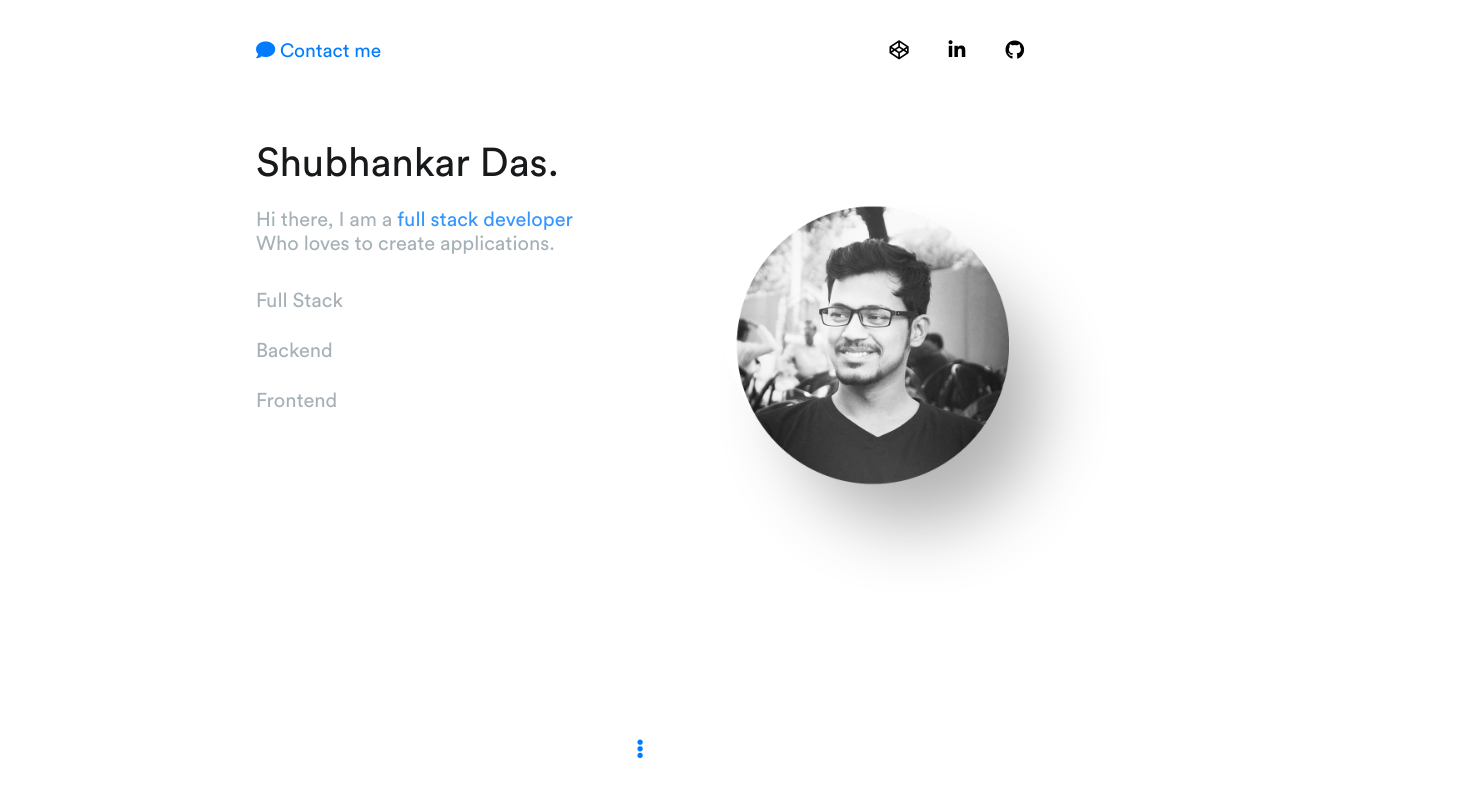
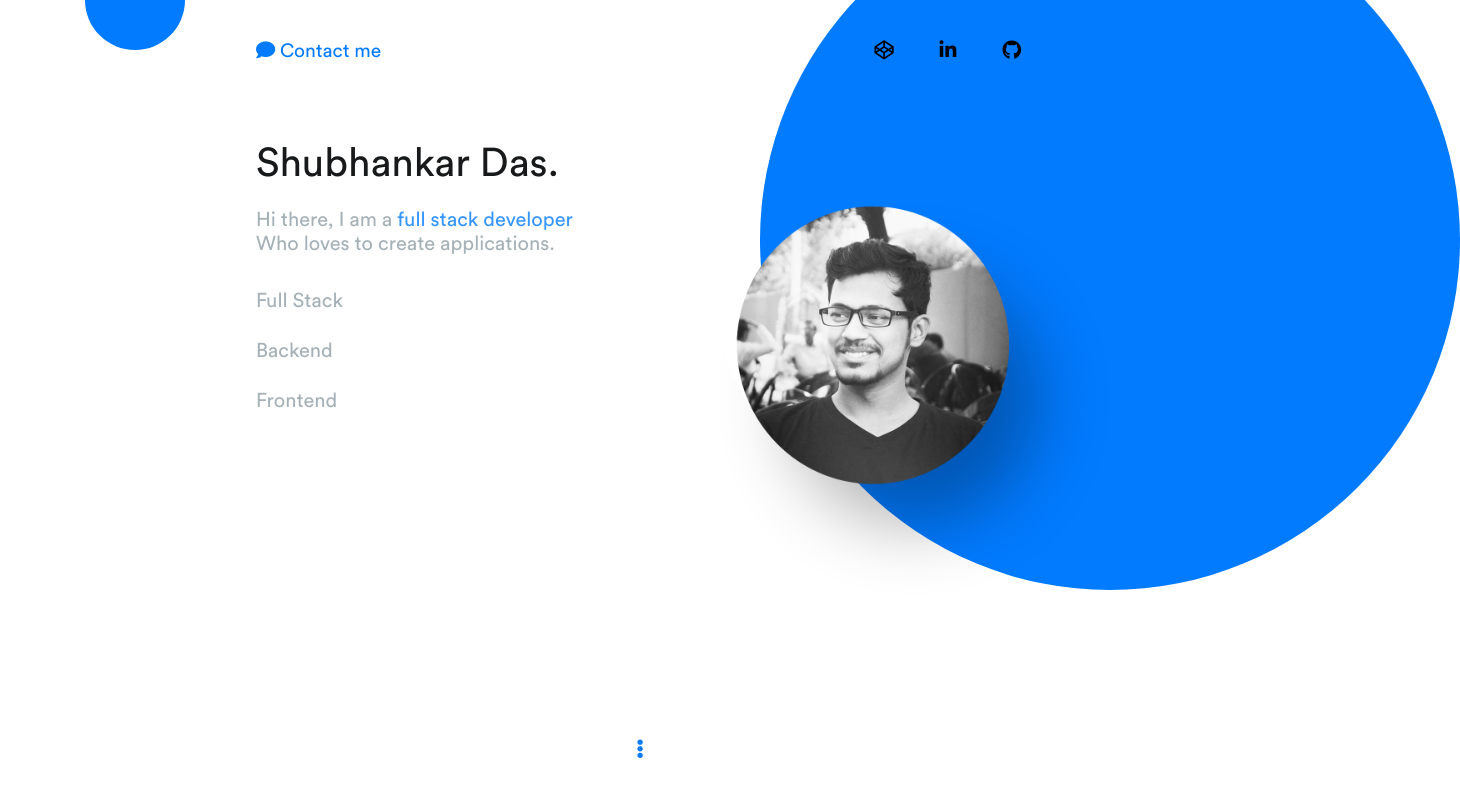
Before and after one commit to ShubhankarDas/profile, an Angular app: page / in a window 1280 px wide. Shown: the top 800 px of the page, 1460 px wide, since content can reach past the window. Built offline with nearby package versions, Linux system fonts and the light colour scheme.

Commit message:
before animation

```diff
--- a/src/app/app.component.html
+++ b/src/app/app.component.html
@@ -1,4 +1 @@
-<header></header>
-<landing></landing>
-<skills></skills>
-<work-list></work-list>
+<router-outlet></router-outlet>
--- a/src/app/header/header.component.scss
+++ b/src/app/header/header.component.scss
@@ -26,6 +26,10 @@
   margin-left: 40px;
 }
 
+.navIcons a i{
+  padding: 3px;
+}
+
 .contactMe a {
   color: $accent-blue;
   text-decoration: none;
@@ -33,5 +37,5 @@
 
 .navIcons a:hover{
   cursor: pointer;
-  color: $accent-blue;
+  color:white;
 }
--- /dev/null
+++ b/src/app/home/home.component.html
@@ -0,0 +1,9 @@
+<div class="main-wrapper background">
+  <!-- <ul class='scroll-container'>
+    <li></li>
+  </ul> -->
+  <header></header>
+  <landing></landing>
+  <skills></skills>
+  <work-list></work-list>
+</div>
--- /dev/null
+++ b/src/app/home/home.component.scss
@@ -0,0 +1,40 @@
+@import '../../scss/vars';
+
+.background{
+  &:after, &:before{
+    content: '';
+    position: absolute;
+    background-color: $accent-blue;
+    z-index: -4;
+    border-radius: 50%;
+    overflow: hidden;
+    transition: all 0.3s ease;
+  }
+}
+
+.scroll-container{
+  position: absolute;
+  width: 20px;
+  height: 100px;
+  right: 80px;
+  top: 50%;
+  margin-top:-50px;
+  background-color: $light-grey;
+}
+
+.main-wrapper{
+  width: 100%;
+  height: 100vh;
+  &:after{
+    width: 700px;
+    height: 700px;
+    right: -180px;
+    top: -110px;
+  }
+  &:before{
+    width: 100px;
+    height: 100px;
+    left: 85px;
+    top: -50px;
+  }
+}
--- /dev/null
+++ b/src/app/home/home.component.ts
@@ -0,0 +1,15 @@
+import { Component, OnInit } from '@angular/core';
+import { Title } from '@angular/platform-browser';
+
+@Component({
+  selector: 'app-home',
+  templateUrl: './home.component.html',
+  styleUrls: ['./home.component.scss']
+})
+export class HomeComponent implements OnInit {
+  constructor(private titleService: Title) { }
+
+  ngOnInit() {
+    this.titleService.setTitle('Shubhankar Das');
+  }
+}
--- a/src/scss/styles.scss
+++ b/src/scss/styles.scss
@@ -25,6 +25,7 @@ html{
 body{
   width: 60%;
   margin: auto;
+  overflow-x: hidden;
 }
 
 .blue {
```
Also changed, not shown: src/app/app.module.ts (+11 -1 lines), 1 other file (tests, documents, lock files or other folders).
